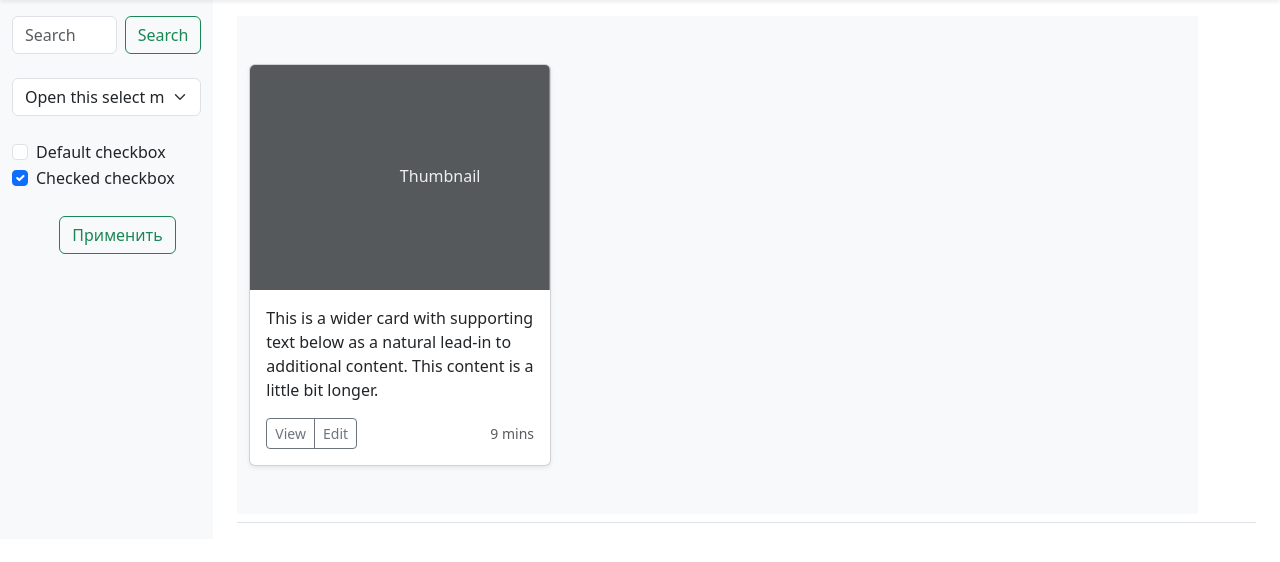
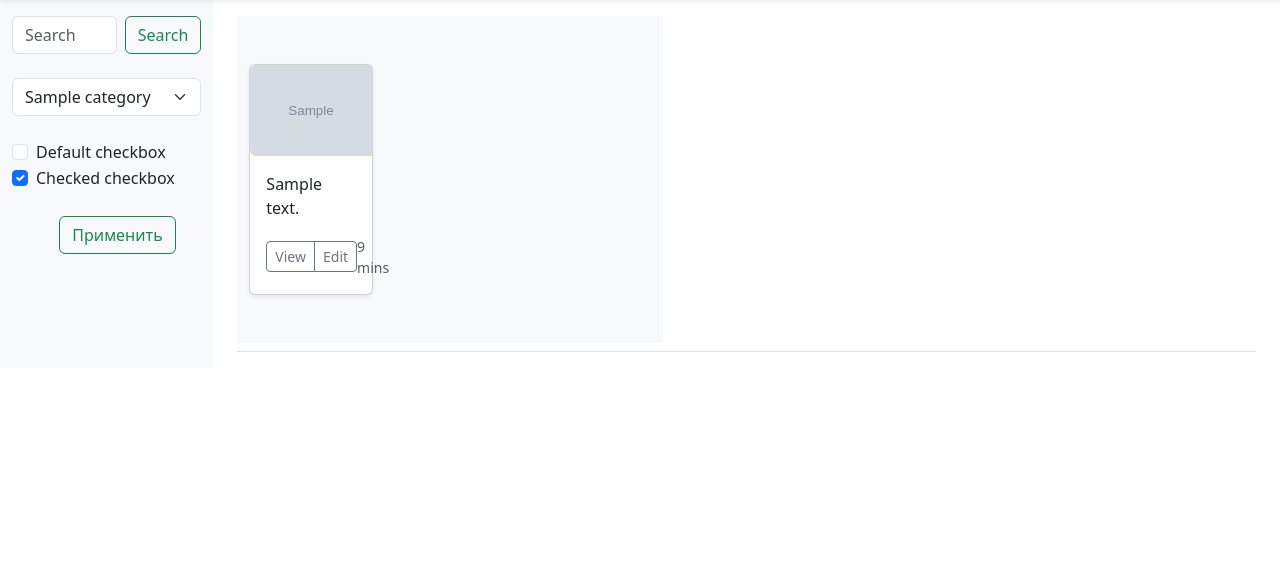
Before and after one commit to sanfouse/aiopay-test, a Python web app: template templates/index.html in a window 1280 px wide. Shown: the part 56-618 px from the top of the page. Run offline with Jinja, Linux system fonts and the light colour scheme; the template is opened without the code that fills it: most values are stand-ins (such as "Sample title", 1, 10 or a date in 2020); grey boxes marked "Sample" are stand-in pictures; some libraries are stand-ins or nearby versions.

Commit message:
add market page

```diff
--- a/routes.py
+++ b/routes.py
@@ -2,8 +2,9 @@ from views import *
 
 def setup_routes(app):
 
+    app.router.add_get('/', home)
     app.router.add_get('/admin/login', login)
-    app.router.add_get('/admin/', home)
+    app.router.add_get('/admin/', home_admin)
     app.router.add_get('/admin/add_item', add_item)
 
     app.router.add_post('/admin/add_item', add_item_check)
--- a/templates/index.html
+++ b/templates/index.html
@@ -37,7 +37,7 @@
       </div>
       <div class="navbar navbar-dark bg-dark shadow-sm">
         <div class="container">
-          <a class="navbar-brand d-flex align-items-center" href="/admin/">
+          <a class="navbar-brand d-flex align-items-center" href="/">
             <svg xmlns="http://www.w3.org/2000/svg" width="20" height="20" fill="none" stroke="currentColor" stroke-linecap="round" stroke-linejoin="round" stroke-width="2" aria-hidden="true" class="me-2" viewBox="0 0 24 24"><path d="M23 19a2 2 0 0 1-2 2H3a2 2 0 0 1-2-2V8a2 2 0 0 1 2-2h4l2-3h6l2 3h4a2 2 0 0 1 2 2z"></path><circle cx="12" cy="13" r="4"></circle></svg>
             <strong>AdminPanel</strong>
           </a>
@@ -62,10 +62,9 @@
           </li>
           <li class="nav-item">
             <select class="form-select" aria-label="Default select example">
-              <option selected>Open this select menu</option>
-              <option value="1">One</option>
-              <option value="2">Two</option>
-              <option value="3">Three</option>
+              {% for category in category_data %}
+              <option value="{{ category }}">{{category}}</option>
+              {% endfor %}
             </select>
             <br>
           <li class="nav-item">
@@ -97,12 +96,13 @@
         <div class="album py-5 bg-light">
           <div class="container">
       <div class="row row-cols-1 row-cols-sm-2 row-cols-md-3 g-3">
+        {% for item in data %}
         <div class="col">
           <div class="card shadow-sm">
-            <svg class="bd-placeholder-img card-img-top" width="100%" height="225" xmlns="http://www.w3.org/2000/svg" role="img" aria-label="Placeholder: Thumbnail" preserveAspectRatio="xMidYMid slice" focusable="false"><title>Placeholder</title><rect width="100%" height="100%" fill="#55595c"/><text x="50%" y="50%" fill="#eceeef" dy=".3em">Thumbnail</text></svg>
+            <a href="{{ item.partner_link }}"><img src="{{ item.image_link }}" class="img-fluid rounded-start"></a>
 
             <div class="card-body">
-              <p class="card-text">This is a wider card with supporting text below as a natural lead-in to additional content. This content is a little bit longer.</p>
+              <p class="card-text">{{ item.description }}</p>
               <div class="d-flex justify-content-between align-items-center">
                 <div class="btn-group">
                   <button type="button" class="btn btn-sm btn-outline-secondary">View</button>
@@ -113,7 +113,7 @@
             </div>
           </div>
         </div>
-      </div>
+        {% endfor %}
     </main>
   </div>
 </div>
```
Also changed, not shown: views.py (+8 -1 lines).
